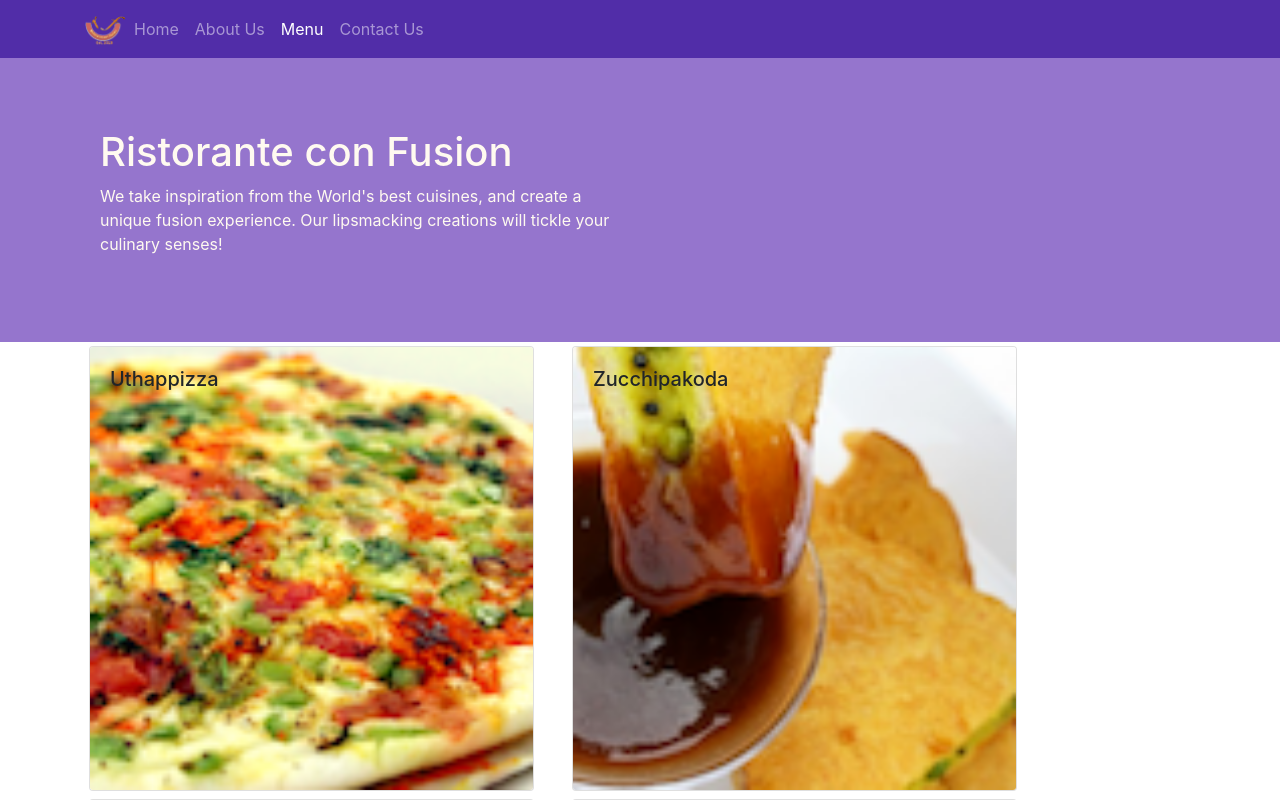
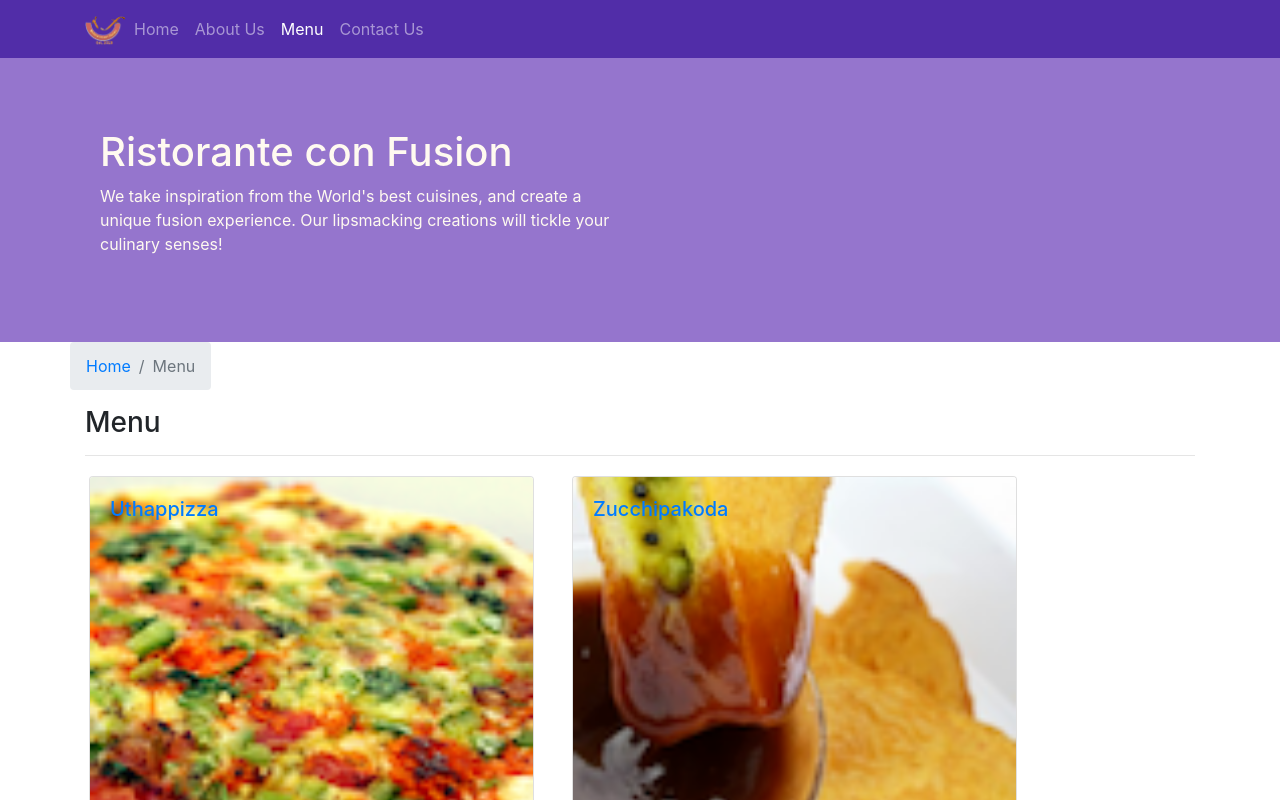
Before and after one commit to SubhamKhinchi/Front-end-web-development-with-React, a React (Create React App) app: page /menu in a window 1280 px wide. Shown: the top 800 px of the page. Built offline with nearby package versions, Linux system fonts and the light colour scheme.

Commit message:
Single Page application part 2

```diff
--- a/src/Components/ContactComponent.js
+++ b/src/Components/ContactComponent.js
@@ -1,8 +1,21 @@
 import React from 'react';
+import {Breadcrumb, BreadcrumbItem} from 'reactstrap';
+import {Link} from 'react-router-dom';
 
 function Contact(props) {
     return(
         <div className="container">
+            <div className="row">
+                <Breadcrumb>
+                    <BreadcrumbItem><Link to='/home/'>Home</Link></BreadcrumbItem>
+                    <BreadcrumbItem active>Contact Us</BreadcrumbItem>
+                </Breadcrumb>
+                <div className="col-12">
+                <h3>Contact Us
+                </h3>
+                <hr />
+                </div>
+            </div>
             <div className="row row-content">
                 <div className="col-12">
                 <h3>Location Information</h3>
--- a/src/Components/DishdetailComponent.js
+++ b/src/Components/DishdetailComponent.js
@@ -1,61 +1,69 @@
 import React from 'react';
-import { Card, CardImg, CardText, CardBody,
-  CardTitle } from 'reactstrap';
+import { Card, CardImg, CardText, CardBody, CardTitle, Breadcrumb, BreadcrumbItem} from 'reactstrap';
+import {Link} from 'react-router-dom';
 
-    function RenderComment({comments})
+    function RenderComments({comments})
     {
         if (comments!=null){
-            const cmnt = comments.map(com=>{
+            return (
+                <div className="col-12 col-md-5 m-1">
+                    <h4>Comments</h4>
+                    <ul className="list-unstyled">
+                        {comments.map((comment)=>{
                             return(
-                    <React.Fragment>
-                    <li>{com.comment}</li><br />
-                    <li>-- {com.author}, {new Intl.DateTimeFormat('en-US', { year: 'numeric', month: 'short', day: '2-digit'}).format(new Date(Date.parse(com.date)))}</li><br />
-                    </React.Fragment>
-                )
+                                <li key={comment.key}>
+                                    <p>{comment.comment}</p>
+                                    <p>--{comment.author},{new Intl.DateTimeFormat('en-US', { year: 'numeric', month: 'short', day: '2-digit'}).format(new Date(Date.parse(comment.date)))} </p>
+                                </li>
+                            );
+                        })}
 
-            });
-            return(
-                <ul className="list-unstyled">{cmnt}</ul>
-            )
+                    </ul>
+                </div>
+            );
         }
         else{
             return(<div></div>)
         }
     }
     function RenderDish({dish}){
-        if (dish != null)
         return(
-                <>
-                    <div class="container">
-                        <div class="row">
             <div  className="col-12 col-md-5 m-1">
                 <Card>
-                                    <CardImg width="100%" src={dish.image} alt={dish.name} />
+                    <CardImg top src={dish.image} alt={dish.name} />
                     <CardBody>
                         <CardTitle>{dish.name}</CardTitle>
                         <CardText>{dish.description}</CardText>
                     </CardBody>
                 </Card>
             </div>
-                            <div  className="col-12 col-md-5 m-1">
-                                <h4>Comments</h4>
-                                <RenderComment comments= {dish.comments} />
+        );
+    }
+    const Dishdetail =(props)=>{
+        if(props.dish !=null){
+            return (
+                <div className ="container">
+                    <div className="row">
+                        <Breadcrumb>
+                            <BreadcrumbItem><Link to='/menu/'>Menu</Link></BreadcrumbItem>
+                            <BreadcrumbItem active>{props.dish.name}</BreadcrumbItem>
+                        </Breadcrumb>
+                        <div className="col-12">
+                            <h3>{props.dish.name}
+                            </h3>
+                            <hr />
+                        </div>
+                        <RenderDish dish = {props.dish} />
+                        <RenderComments comments={props.comments} />
                     </div>
                 </div>
-                    </div>
-                </>
             );
-        else
+        }
+        else{
             return(
                 <div></div>
             );
         }
-    const Dishdetail =(props)=>{
-        return (
-            <div className="row">
-                <RenderDish dish = {props.dish} />
-            </div>
-        );
     }
 
 
--- a/src/Components/MainComponent.js
+++ b/src/Components/MainComponent.js
@@ -32,12 +32,20 @@
           />
       );
     }
+    const DishWithId =({match}) =>{
+      return(
+        <DishDetail dish={this.state.dishes.filter((dish)=>dish.id=== parseInt(match.params.dishId,10))[0]}
+          comments={this.state.comments.filter((comment)=> comment.dishId === parseInt(match.params.dishId,10))}
+        />
+      );
+    }
     return (
       <div>
         <Header />
         <Switch>
               <Route path='/home' component={HomePage} />
               <Route exact path='/menu' component={() => <Menu dishes={this.state.dishes} />} />
+              <Route path ="/menu/:dishId" component ={DishWithId} />
               <Route exact path ="/contactus" component={Contact} />
               <Redirect to="/home" />
         </Switch>
--- a/src/Components/MenuComponent.js
+++ b/src/Components/MenuComponent.js
@@ -1,13 +1,16 @@
 import React from 'react';
-import { Card, CardImg, CardImgOverlay, CardTitle } from 'reactstrap';
+import { Card, CardImg, CardImgOverlay, CardTitle, Breadcrumb, BreadcrumbItem} from 'reactstrap';
+import {Link} from 'react-router-dom';
 
   function RenderMenuItem({dish, onClick}){
     return (
-      <Card onClick={()=>onClick(dish.id)}>
+      <Card>
+        <Link to={`/menu/${dish.id}`}>
           <CardImg width="100%" src={dish.image} alt={dish.name} />
           <CardImgOverlay>
               <CardTitle>{dish.name}</CardTitle>
           </CardImgOverlay>
+        </Link>
       </Card>
     );
   }
@@ -15,12 +18,23 @@
     const menu = props.dishes.map((dish) => {
       return (
         <div key={dish.id}  className="col-12 col-md-5 m-1">
-          <RenderMenuItem dish={dish} onClick={props.onClick} />
+          <RenderMenuItem dish={dish}/>
         </div>
       );
     });
     return (
         <div className="container">
+          <div className="row">
+            <Breadcrumb>
+              <BreadcrumbItem><Link to='/home/'>Home</Link></BreadcrumbItem>
+              <BreadcrumbItem active>Menu</BreadcrumbItem>
+            </Breadcrumb>
+            <div className="col-12">
+              <h3>Menu
+              </h3>
+              <hr />
+            </div>
+          </div>
           <div className="row">
               {menu}
           </div>
```
Lines whose indentation alone changed are shown as unchanged.
